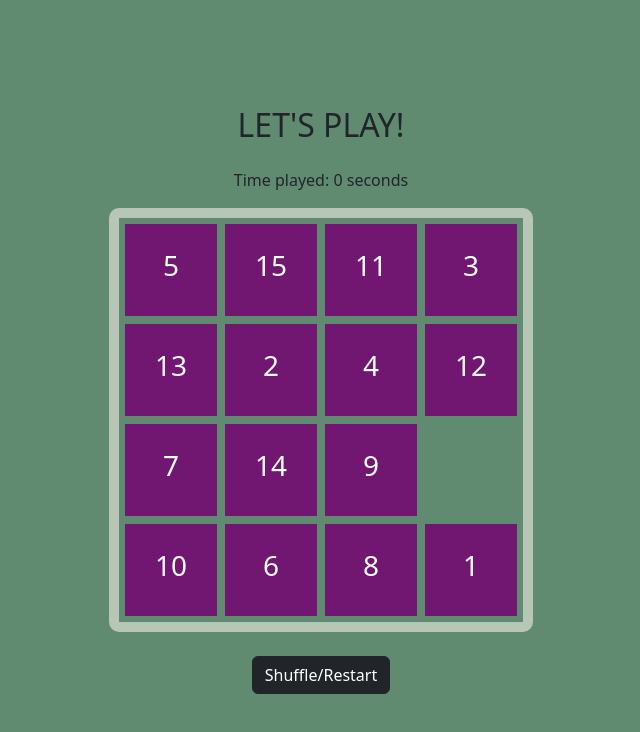
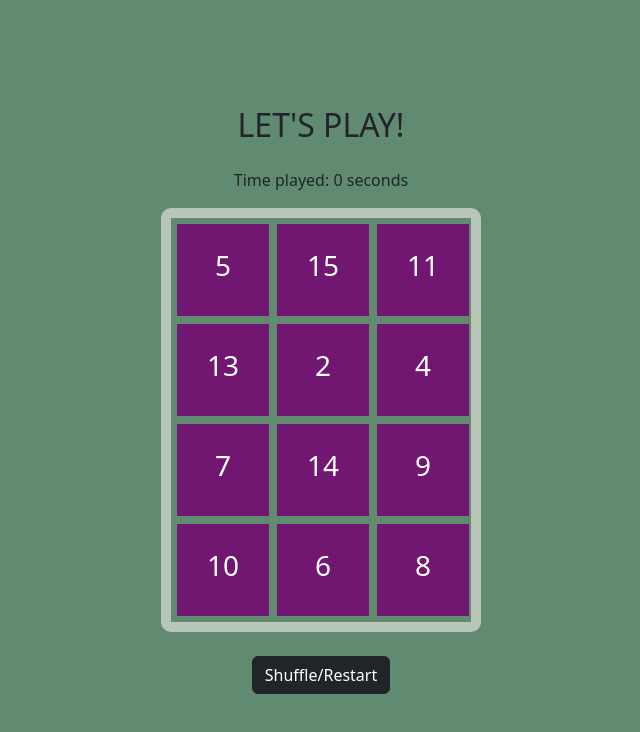
Before and after one commit to chrisfrimango/15-puzzle-game, a React (Vite) app: page / in a window 1280 px wide. Shown: the top 732 px of the page, without its empty margins (319-959 px from the left). Built offline with nearby package versions, Linux system fonts and the light colour scheme.

Commit message:
scss justering

```diff
--- a/src/index.scss
+++ b/src/index.scss
@@ -29,6 +29,7 @@ body {
   background-color: $bg-color;
 
   #root {
+    max-width: 1280px;
     margin: 0 auto;
     padding: 2rem;
     text-align: center;
@@ -44,6 +45,9 @@ body {
   overflow: hidden;
   border: 10px solid #b8c6b8;
   padding: 2px;
+  margin: 0 auto;
+  width: 80%;
+  max-width: 400px;
 }
 
 .inPosition {
```
